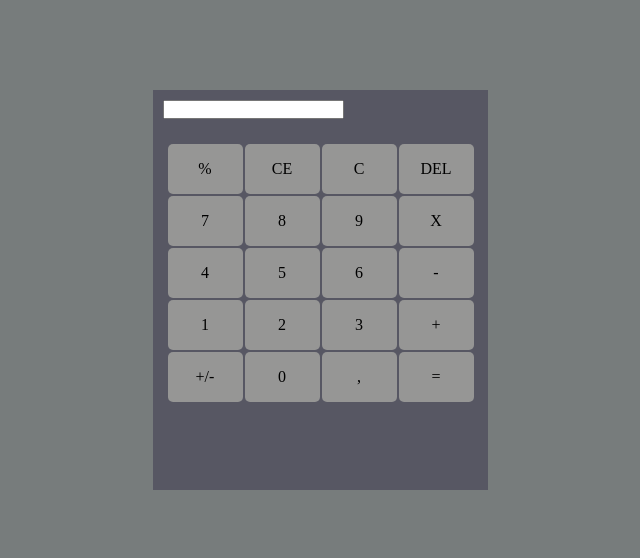
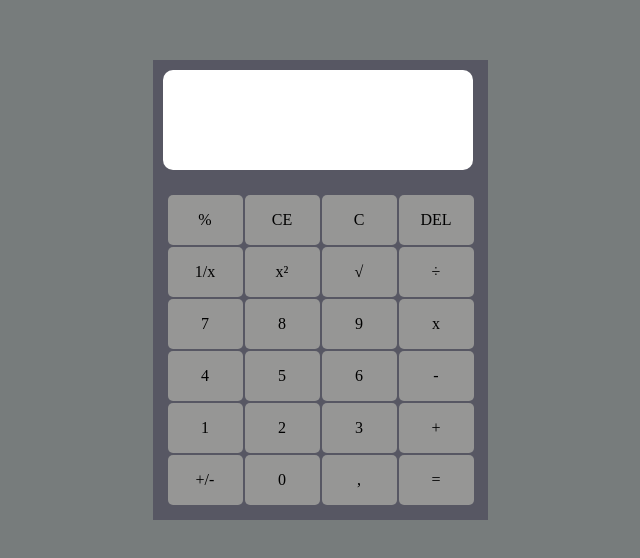
Before and after one commit to danielarcanjo1/CalculatorJS, a plain HTML site: page index.html in a window 1280 px wide. Shown: the part 110-668 px from the top of the page, without its empty margins (320-960 px from the left). Drawn offline with Linux system fonts and the light colour scheme.

Commit message:
comecando calculadora

```diff
--- a/index.html
+++ b/index.html
@@ -11,29 +11,33 @@
     <main>
         <div class="calculator">
             <div class="display">
-                <input type="text" id="display">
+                <input type="text" class="displayCalc">
             </div>
             <div class="buttons">
                 <div class="button">%</div>
                 <div class="button">CE</div>
-                <div class="button">C</div>
-                <div class="button">DEL</div>
-                <div class="button">7</div>
-                <div class="button">8</div>
-                <div class="button">9</div>
-                <div class="button">X</div>
-                <div class="button">4</div>
-                <div class="button">5</div>
-                <div class="button">6</div>
-                <div class="button">-</div>
-                <div class="button">1</div>
-                <div class="button">2</div>
-                <div class="button">3</div>
-                <div class="button">+</div>
+                <div class="button buttonClear">C</div>
+                <div class="button buttonDel">DEL</div>
+                <div class="button">1/x</div>
+                <div class="button">x²</div>
+                <div class="button">&radic;</div>
+                <div class="buttonMult button">&divide;</div>
+                <div class="buttonNumber7 button">7</div>
+                <div class="buttonNumber8 button">8</div>
+                <div class="buttonNumber9 button">9</div>
+                <div class="buttonMult button">x</div>
+                <div class="buttonNumber4 button">4</div>
+                <div class="buttonNumber5 button">5</div>
+                <div class="buttonNumber6 button">6</div>
+                <div class="buttonMinus button">-</div>
+                <div class="buttonNumber1 button">1</div>
+                <div class="buttonNumber2 button">2</div>
+                <div class="buttonNumber3 button">3</div>
+                <div class="button buttonPlus">+</div>
                 <div class="button">+/-</div>
-                <div class="button">0</div>
+                <div class="buttonNumber0 button">0</div>
                 <div class="button">,</div>
-                <div class="button">=</div>
+                <div class="button buttonEqual">=</div>
             </div>
         </div>
     </main>
--- a/index.js
+++ b/index.js
@@ -0,0 +1,23 @@
+function calculatorCreate(){
+    return{
+        display: document.querySelector('.displayCalc'),
+        buttons: Array.from(document.querySelectorAll('.button')),
+
+        incia(){
+            this.clickButons()
+        },
+
+        clickButons(){
+        this.buttons.forEach(function(button){
+            button.addEventListener('click',function(){
+                console.log(button.textContent)
+                //this.display.value = button.textContent
+            })
+        })
+
+        }
+    }
+}
+
+const calculator = calculatorCreate();
+calculator.incia();
--- a/style.css
+++ b/style.css
@@ -15,16 +15,16 @@ main{
 
 .calculator{
     width: 335px;
-    height: 400px;
+    height: 460px;
     background-color: rgb(87, 87, 99);
 
 }
 
-#displayCalc{
+.displayCalc{
     width:310px;
     height: 100px;
     border-radius: 10px;
-    font-size:60px;
+    font-size:30px;
     text-align: right;
     border: none;
     outline: none;
@@ -50,6 +50,7 @@ main{
     align-items: center;
     justify-content: center;
     border-radius: 5px;
+    cursor: pointer;
 
 }
 
```
Also changed, not shown: package-lock.json (deleted).
